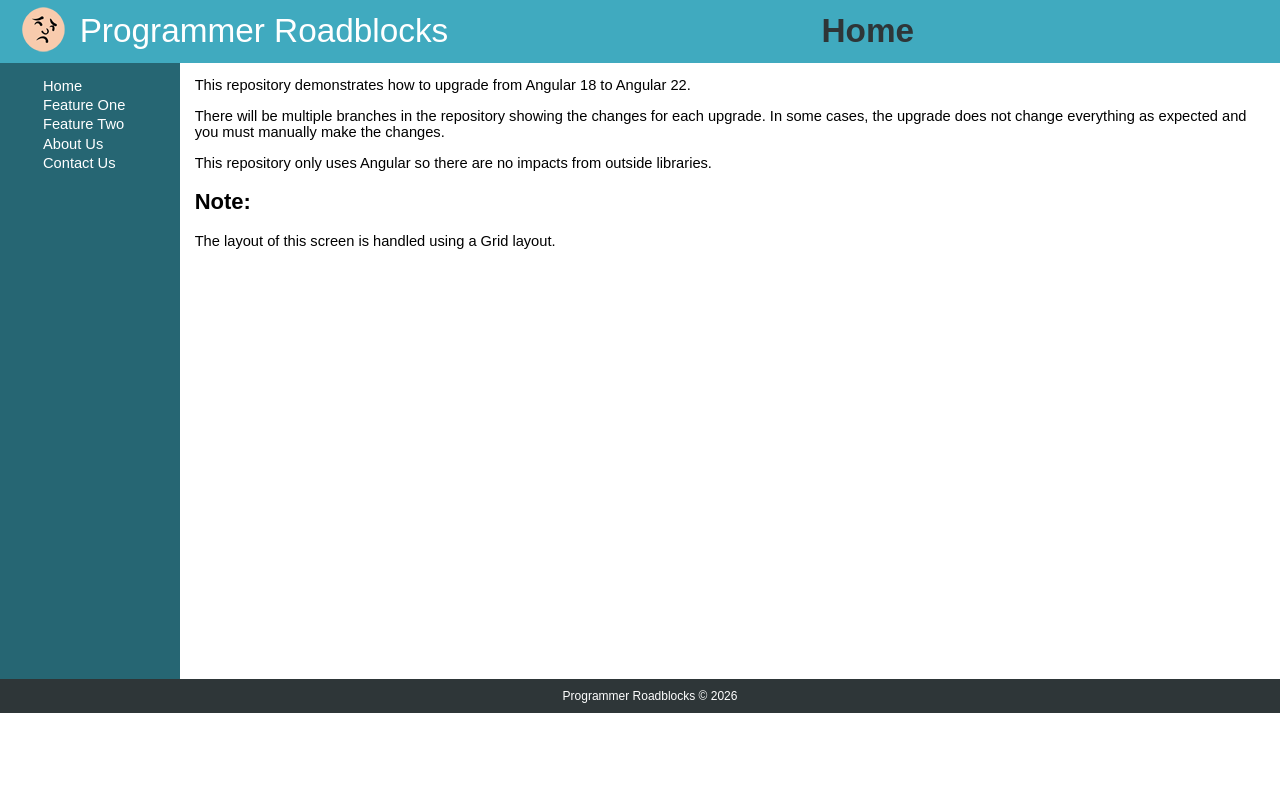
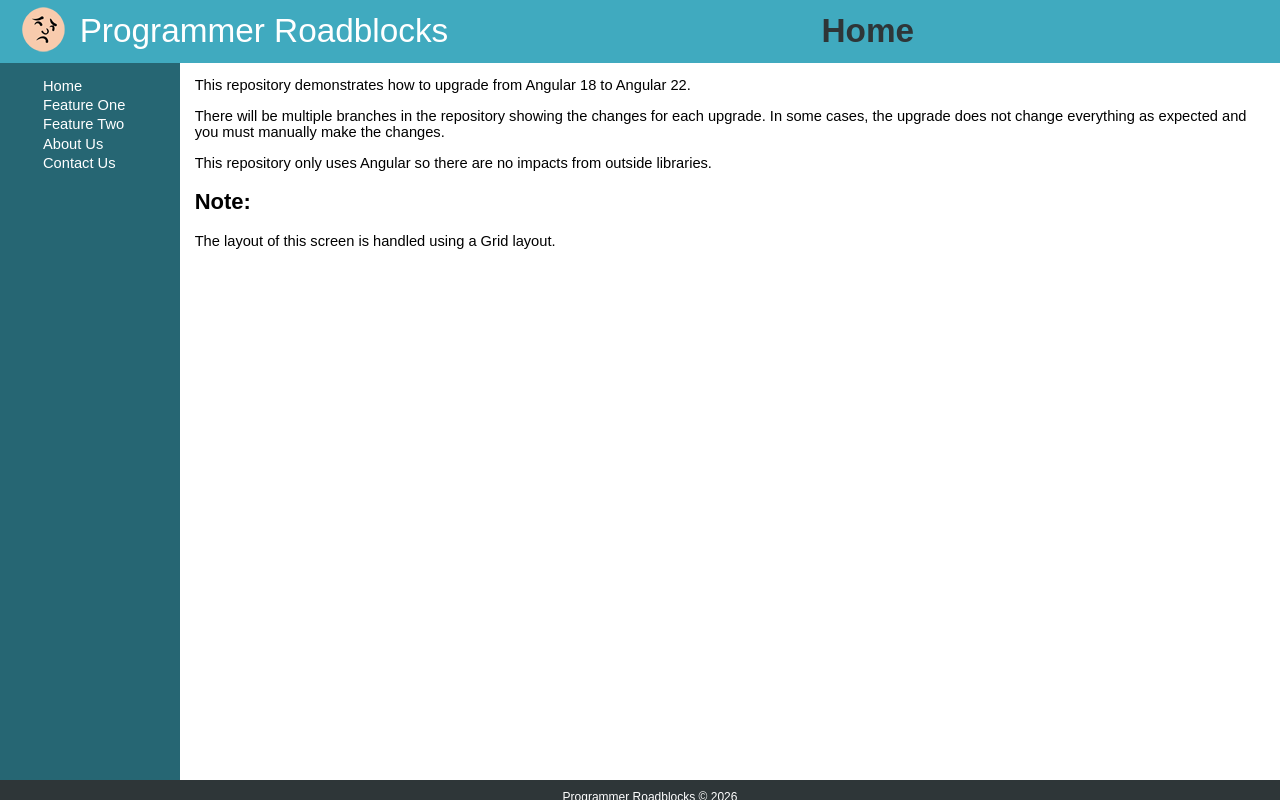
Before and after one commit to PRBDUDE/angular-upgrade, an Angular app: page /home in a window 1280 px wide. Built offline with nearby package versions, Linux system fonts and the light colour scheme.

Commit message:
fix content height

```diff
--- a/public/assets/scss/_base.scss
+++ b/public/assets/scss/_base.scss
@@ -3,7 +3,8 @@
 :root {
   --header-height: 64px;
   --footer-height: 34px;
-  --content-height: 500px;
+  --adjustment-height: 13px;
+  --content-height: calc(100vh - var(--header-height) - var(--footer-height) - var(--adjustment-height));
 }
 
 * {
@@ -22,3 +23,16 @@ body {
 .content-container {
   padding: 0 1em;
 }
+
+@media only screen and (max-height: 915px) {
+  :root {
+    --adjustment-height: -1px;
+  }
+}
+
+// Adjustment for Pixel 7
+@media only screen and (max-height: 750px) {
+  :root {
+    --adjustment-height: 60px;
+  }
+}
--- a/src/app/app.component.scss
+++ b/src/app/app.component.scss
@@ -19,6 +19,7 @@
 }
 
 .content-container {
+  height: var(--content-height);
   max-height: var(--content-height);
   grid-area: content;
   overflow-y: auto;
@@ -27,3 +28,18 @@
 .footer-container {
   grid-area: footer;
 }
+
+@media only screen and (max-width: 600px) {
+  .page-layout {
+    display: grid;
+    grid-template-areas:
+    "header"
+    "content"
+    "footer";
+    grid-template-columns: 1fr;
+  }
+
+  .menu-container {
+    display: none;
+  }
+}
--- a/src/app/app.component.ts
+++ b/src/app/app.component.ts
@@ -1,9 +1,8 @@
-import {AfterViewInit, Component, ElementRef, HostListener, Inject, signal} from '@angular/core';
+import {Component} from '@angular/core';
 import {RouterOutlet} from '@angular/router';
 import {HeaderComponent} from './core/header/header.component';
 import {FooterComponent} from './core/footer/footer.component';
 import {MenuComponent} from './core/menu/menu.component';
-import {DOCUMENT} from '@angular/common';
 
 @Component({
   selector: 'prb-root',
@@ -12,33 +11,7 @@ import {DOCUMENT} from '@angular/common';
   templateUrl: './app.component.html',
   styleUrl: './app.component.scss'
 })
-export class AppComponent implements AfterViewInit {
+export class AppComponent {
   title = 'Angular Upgrade';
 
-  constructor(@Inject(DOCUMENT) private document: Document) {
-
-  }
-
-  contentHeight = signal<number>(0);
-
-  ngAfterViewInit(): void {
-    setTimeout(() => {
-      this.measureElements();
-    });
-  }
-
-  @HostListener('window:resize')
-  onResize() {
-    this.measureElements();
-  }
-
-  measureElements(): void {
-    const hHeight = 64;
-    const fHeight = 34;
-    const cHeight = window.outerHeight - fHeight - hHeight - 100;
-
-    this.contentHeight.set(cHeight);
-
-    this.document.documentElement.style.setProperty('--content-height', `${cHeight}px`);
-  }
 }
--- a/src/app/core/footer/footer.component.scss
+++ b/src/app/core/footer/footer.component.scss
@@ -2,10 +2,10 @@
   width: 100vw;
   display: block;
   position: fixed;
-  //bottom: 0;
   padding: 10px;
   text-align: center;
   background-color: var(--color-footer-background);
   color: var(--color-footer-text);
   font-size: 9pt;
+  max-height: var(--footer-height);
 }
```
